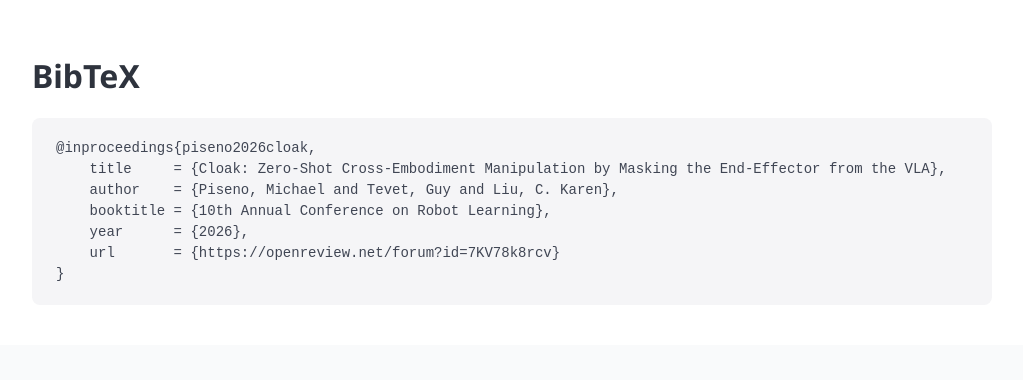
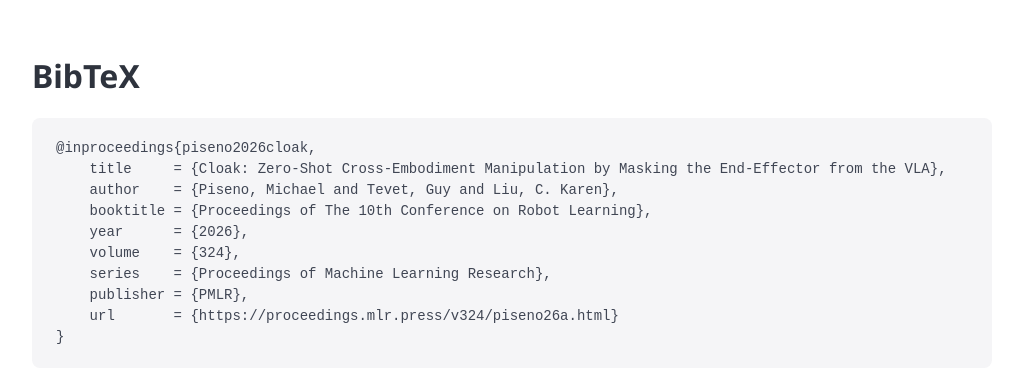
Before and after one commit to Stanford-TML/cloak, a plain HTML site: page docs/index.html in a window 1280 px wide. Shown: the part 5354-5734 px from the top of the page, without its empty margins (128-1151 px from the left). Drawn offline with nearby package versions, Linux system fonts and the light colour scheme; a web font is replaced by a local one.

Commit message:
Point Paper link and BibTeX to the PMLR proceedings page (#3)
CoRL 2026 is PMLR volume 324. The permalink follows PMLR's naming and
will resolve once PMLR publishes the volume.

Co-authored-by: Claude Opus 5.5 <noreply@anthropic.com>

```diff
--- a/docs/index.html
+++ b/docs/index.html
@@ -219,7 +219,7 @@
 
             <!-- Link buttons (placeholders — fill in hrefs) -->
             <div class="buttons is-centered mt-5">
-                <a class="button is-dark is-rounded" href="https://arxiv.org/abs/2606.22836" target="_blank" rel="noopener">
+                <a class="button is-dark is-rounded" href="https://proceedings.mlr.press/v324/piseno26a.html" target="_blank" rel="noopener">
                     <span class="icon"><i class="fas fa-file-pdf"></i></span>
                     <span>Paper</span>
                 </a>
@@ -460,9 +460,12 @@
             <pre class="bibtex"><code>@inproceedings{piseno2026cloak,
     title     = {Cloak: Zero-Shot Cross-Embodiment Manipulation by Masking the End-Effector from the VLA},
     author    = {Piseno, Michael and Tevet, Guy and Liu, C. Karen},
-    booktitle = {10th Annual Conference on Robot Learning},
+    booktitle = {Proceedings of The 10th Conference on Robot Learning},
     year      = {2026},
-    url       = {https://openreview.net/forum?id=7KV78k8rcv}
+    volume    = {324},
+    series    = {Proceedings of Machine Learning Research},
+    publisher = {PMLR},
+    url       = {https://proceedings.mlr.press/v324/piseno26a.html}
 }</code></pre>
         </div>
     </section>
```
